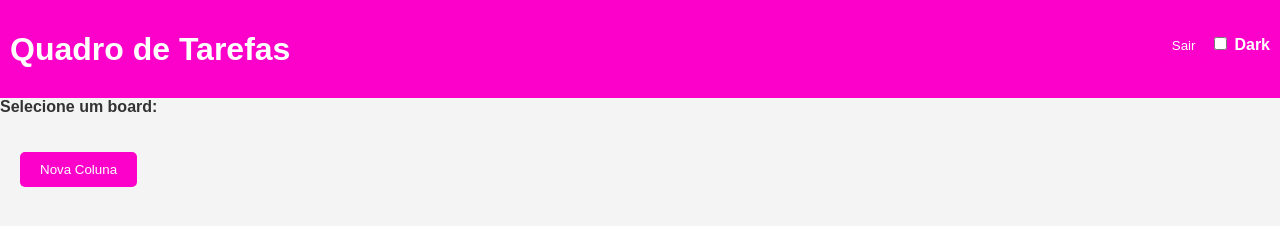
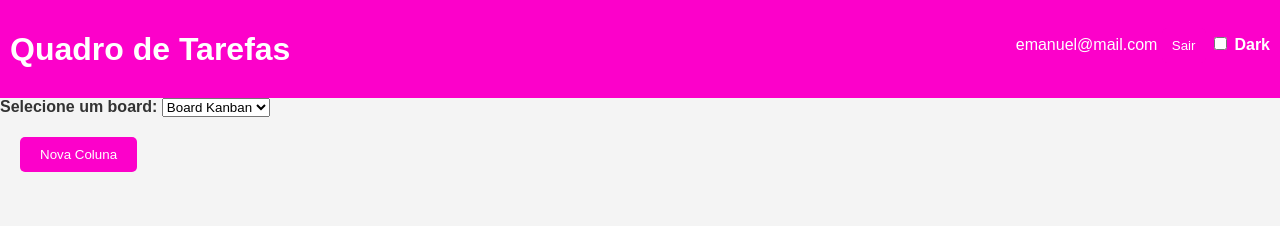
Before and after one commit to GordodoPC/mensal-4.0, a plain HTML site: page taskboard.html in a window 1280 px wide. Drawn offline with Linux system fonts and the light colour scheme; no server answers.

Commit message:
Update taskboard.html

```diff
--- a/taskboard.html
+++ b/taskboard.html
@@ -11,7 +11,7 @@
     <header class="header">
         <h1 class="header-title">Quadro de Tarefas</h1>
         <div class="menu">
-            <span id="userEmail" class="user-email"></span>
+            <span id="userEmail" class="user-email">emanuel@mail.com</span>
             <button id="logout" class="logout-button">Sair</button>
             <label class="theme-switch">
                 <input type="checkbox" id="themeToggle">
@@ -22,11 +22,16 @@
     <main class="main-container">
         <div class="board-selector">
             <label for="boardDropdown">Selecione um board:</label>
-            <ul id="dropdownContent" class="dropdown-content"></ul>
+            <select id="boardDropdown">
+                <option value="kanban">Board Kanban</option>
+                <!-- Outros boards podem ser adicionados aqui -->
+            </select>
         </div>
         <div class="board-container">
             <button id="addColumnButton" class="add-column-button">Nova Coluna</button>
-            <div id="board" class="board"></div>
+            <div id="board" class="board">
+                <!-- Colunas serão adicionadas dinamicamente aqui -->
+            </div>
         </div>
     </main>
 </body>
```
